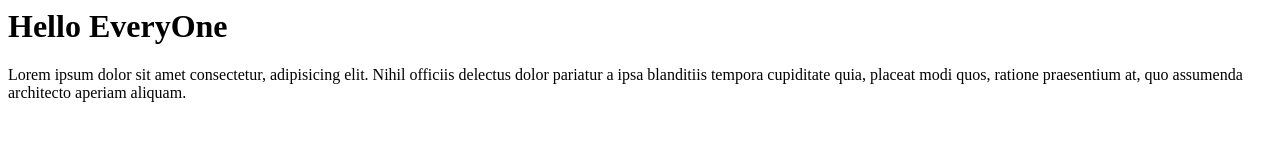
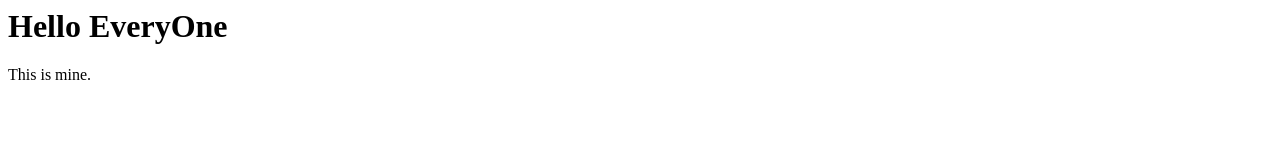
Before and after one commit to sanashaikh60060/MyProject1, a plain HTML site: page index.html in a window 1280 px wide. Drawn offline with Linux system fonts and the light colour scheme.

Commit message:
this is a commit

```diff
--- a/index.html
+++ b/index.html
@@ -6,7 +6,7 @@
 </head>
 <body>
     <h1>Hello EveryOne</h1>
-    <p>Lorem ipsum dolor sit amet consectetur, adipisicing elit. Nihil officiis delectus dolor pariatur a ipsa blanditiis tempora cupiditate quia, placeat modi quos, ratione praesentium at, quo assumenda architecto aperiam aliquam.</p>
+    <p>This is mine.</p>
 
 </body>
 </html>
```
